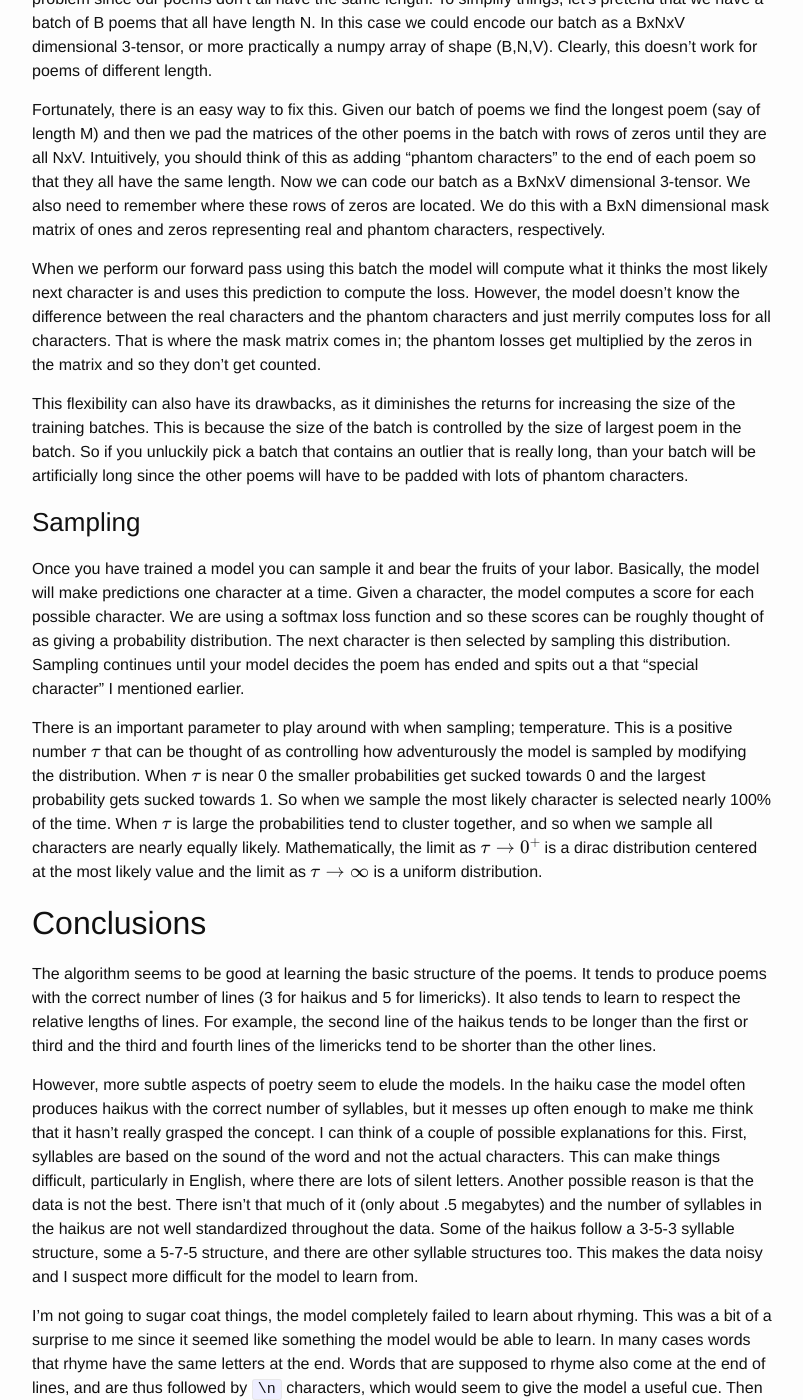
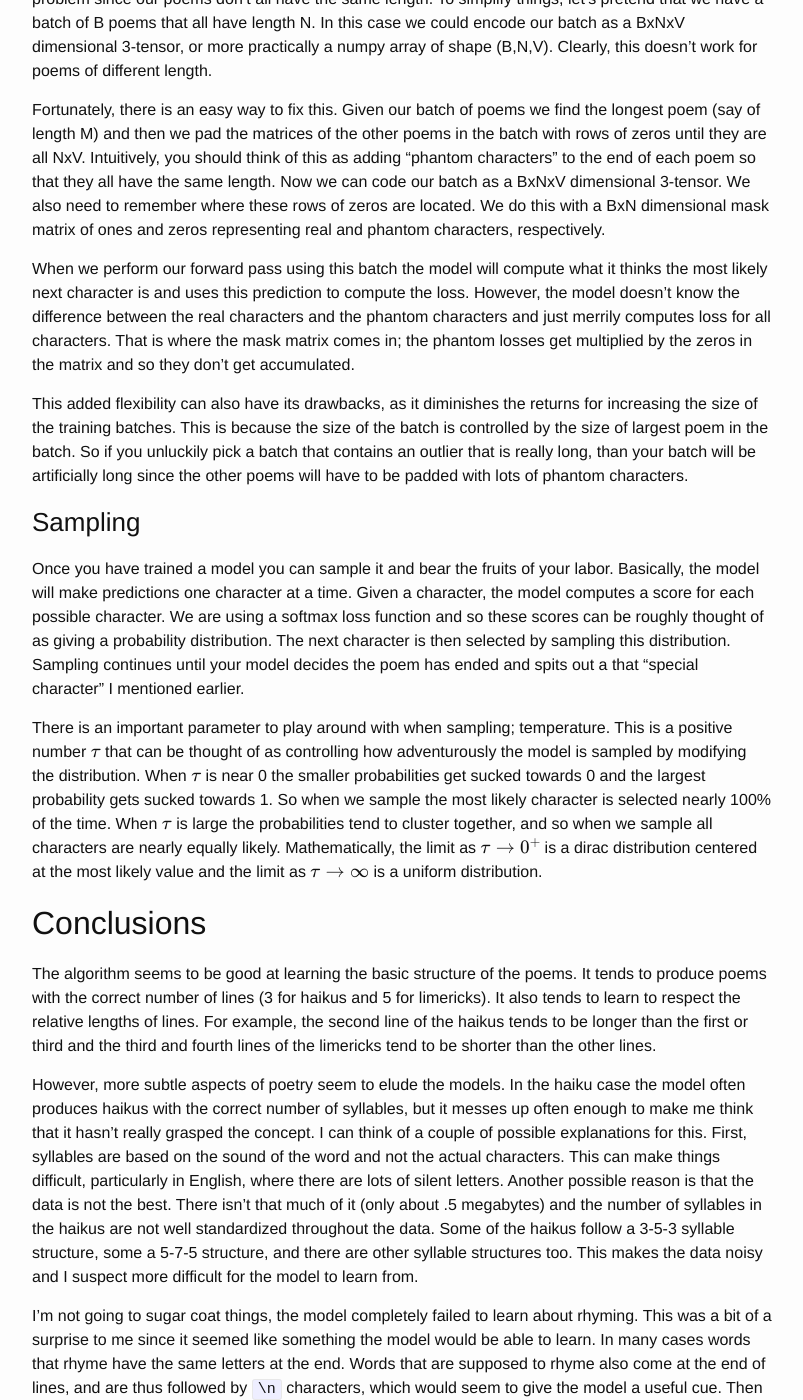
Before and after one commit to sballas8/sballas8.github.io, a Jekyll site: the page built from _posts/2015-08-11-Poet-RNN.markdown, in a window 1280 px wide and 1400 px high, scrolled down 3233 px. Shown: the whole window, without its empty margins (238-1041 px from the left). Built offline with Jekyll 4.4.1, drawn with Linux system fonts in a browser that asks for light colours; formulas are drawn with MathJax 3; comment, search, counter and statistics services are not loaded; some of the changed text lies outside the part shown.

Commit message:
first commit

```diff
--- a/_posts/2015-08-11-Poet-RNN.markdown
+++ b/_posts/2015-08-11-Poet-RNN.markdown
@@ -17,7 +17,7 @@
 
 ##The Results
 
-I collected the poetry data from various websites, a list of which can be found [here](https://github.com/sballas8/PoetRNN). More specifically,  I used scrapy to scrape various poetry websites, but that is a story for another day (or possibly another blog post if I feel ambitious). Also, I am not currently blessed with a GPU and so I was not really able train a bunch of different models and tune the hyperparameters to optimize the model as well as I would like. As a result I trained relatively few models with somewhat arbitrarily chosen parameters. Also, to keep the vocabulary size manageable, I made all the characters lowercase.  Without further adieu.
+I collected the poetry data from various websites, a list of which can be found [here](https://github.com/sballas8/PoetRNN). More specifically,  I used Scrapy to scrape various poetry websites, but that is a story for another day (or possibly another blog post if I feel ambitious). Also, I am not currently blessed with a GPU and so I was not really able train a bunch of different models and tune the hyperparameters to optimize the model as well as I would like. As a result I trained relatively few models with somewhat arbitrarily chosen parameters. Also, to keep the vocabulary size manageable, I made all the characters lowercase.  Without further ado.
 
 ### Haikus
 
@@ -140,9 +140,9 @@
 
 Fortunately, there is an easy way to fix this. Given our batch of poems we find the longest poem (say of length M) and then we pad the matrices of the other poems in the batch with rows of zeros until they are all NxV. Intuitively, you should think of this as adding "phantom characters" to the end of each poem so that they all have the same length. Now we can code our batch as a BxNxV dimensional 3-tensor. We also need to remember where these rows of zeros are located. We do this with a BxN dimensional mask matrix of ones and zeros representing real and phantom characters, respectively.
 
-When we perform our forward pass using this batch the model will compute what it thinks the most likely next character is and uses this prediction to compute the loss. However, the model doesn't know the difference between the real characters and the phantom characters and just merrily computes loss for all characters. That is where the mask matrix comes in; the phantom losses get multiplied by the zeros in the matrix and so they don't get counted.
+When we perform our forward pass using this batch the model will compute what it thinks the most likely next character is and uses this prediction to compute the loss. However, the model doesn't know the difference between the real characters and the phantom characters and just merrily computes loss for all characters. That is where the mask matrix comes in; the phantom losses get multiplied by the zeros in the matrix and so they don't get accumulated.
 
-This flexibility can also have its drawbacks, as it diminishes the returns for increasing the size of the training batches. This is because the size of the batch is controlled by the size of largest poem in the batch. So if you unluckily pick a batch that contains an outlier that is really long, than your batch will be artificially long since the other poems will have to be padded with lots of phantom characters.
+This added flexibility can also have its drawbacks, as it diminishes the returns for increasing the size of the training batches. This is because the size of the batch is controlled by the size of largest poem in the batch. So if you unluckily pick a batch that contains an outlier that is really long, than your batch will be artificially long since the other poems will have to be padded with lots of phantom characters.
 
 
 ###Sampling
@@ -157,7 +157,7 @@
 
 However, more subtle aspects of poetry seem to elude the models. In the haiku case the model often produces haikus with the correct number of syllables, but it messes up often enough to make me think that it hasn't really grasped the concept. I can think of a couple of possible explanations for this. First, syllables are based on the sound of the word and not the actual characters. This can make things difficult, particularly in English, where there are lots of silent letters. Another possible reason is that the data is not the best. There isn't that much of it (only about .5 megabytes) and the number of syllables in the haikus are not well standardized throughout the data. Some of the haikus follow a 3-5-3 syllable structure, some a 5-7-5 structure, and there are other syllable structures too. This makes the data noisy and I suspect more difficult for the model to learn from.
 
-I'm not going to sugar coat things, the model completely failed to learn about rhyming. This was a bit of a surprise to me since it seemed like something the model would be able to learn. In many cases words that rhyme have the same letters at the end. Words that are supposed to rhyme also come at the end of lines, and are thus followed by `\n` characters, which would seem to give the model a useful cue. Then it dawned on me that maybe the model had learned about the rhyming structure, but that the sampling was not allowing it to take advantage of the `\n` cue. If you think about it the `\n` cue is a bit of a catch 22. On the one hand it picks out words that should be rhymed, but on the other hand it occurs *after* the word, so by the time the model samples the `\n` character it has already sampled the word that was supposed to rhyme and by then it is too late.
+I'm not going to sugar coat things, the model completely failed to learn about rhyming. This was a bit of a surprise to me since it seemed like something the model would be able to learn. In many cases words that rhyme have the same letters at the end. Words that are supposed to rhyme also come at the end of lines, and are thus followed by `\n` characters, which would seem to give the model a useful cue. Then it dawned on me that maybe the model had learned about the rhyming structure, but that the sampling was not allowing it to take advantage of the `\n` cue. If you think about it, the `\n` cue is a bit of a catch 22. On the one hand it picks out words that should be rhymed, but on the other hand it occurs *after* the word, so by the time the model samples the `\n` character it has already sampled the word that was supposed to rhyme and by then it is too late.
 
 In order to test this theory I decided to train the model so that it went through each limerick backwards (i.e. reading from bottom-to-top and right-to-left). This way the `\n` cue would occur before the words that were supposed to rhyme. Unfortunately, this made the results even worse. The number of lines in the sampled poems became less consistent. One explanation for the added variability in the line lengths is that many of the lines in the limericks used to train the model have puctuation at the end of the lines that serve as an indicator to the model that it is time to start a new line. When read backwards, this punctuation is at the beginning of the line and so the model can't use it as a newline cue. At any rate, this backwards training didn't result in any rhyming behavior, so perhaps this theory that the sampling is to blame doesn't hold water.
 
```
